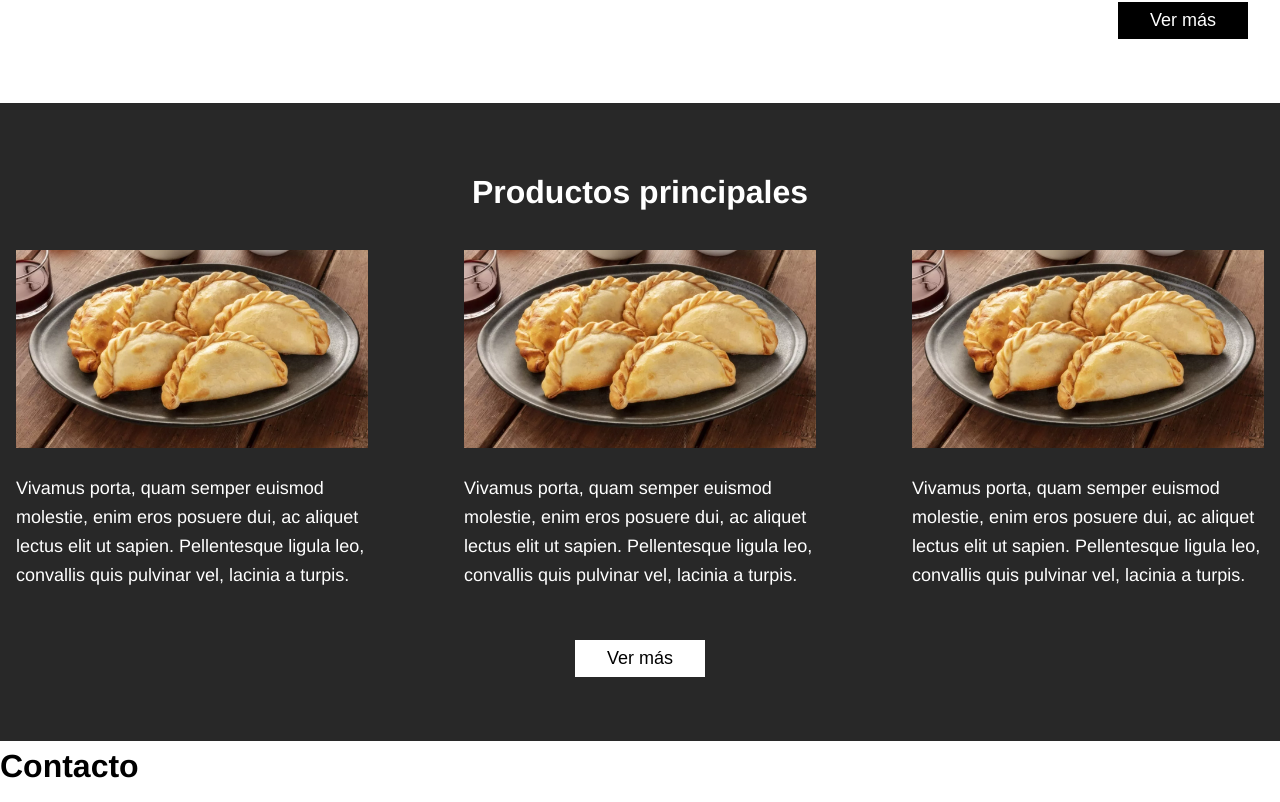
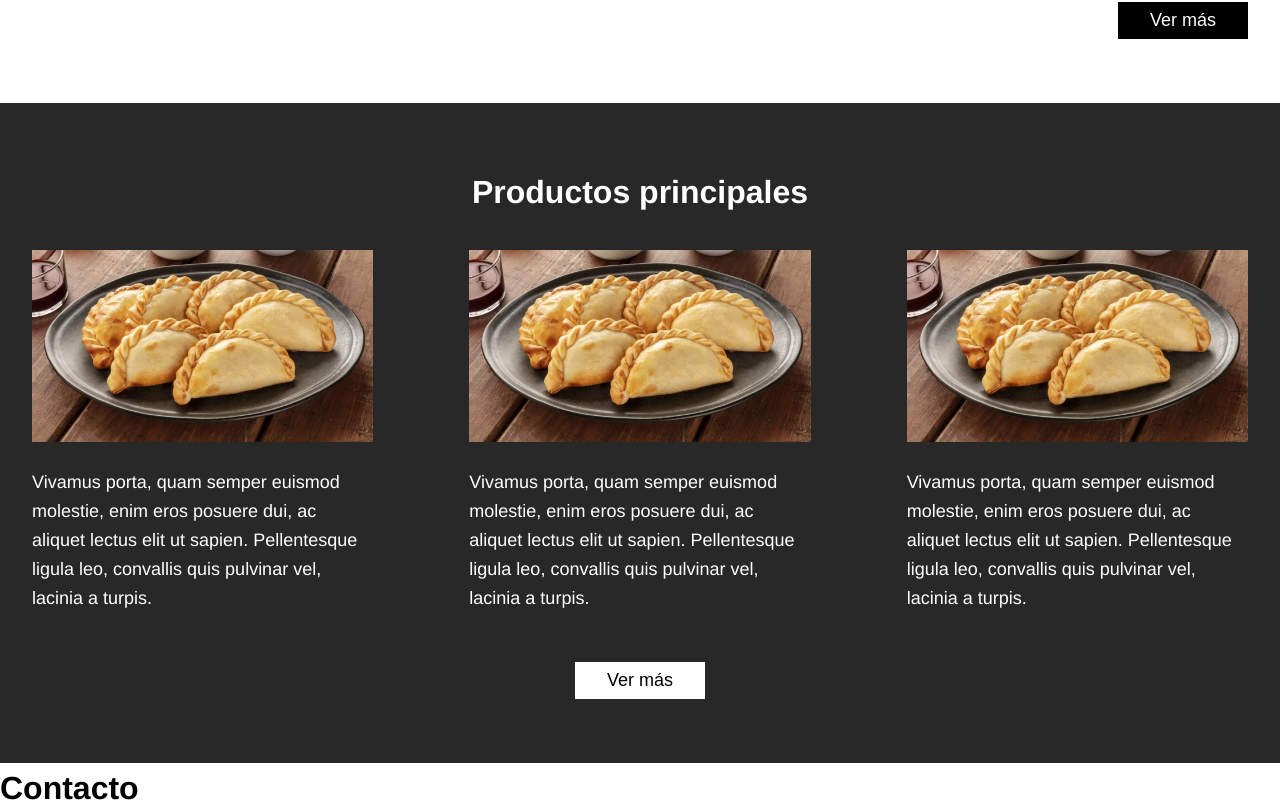
Before and after one commit to sebasmoles/bendita-empanada-es, a Vue app: page / in a window 1280 px wide. Shown: the part 1240-2042 px from the top of the page. Built offline with nearby package versions, Linux system fonts and the light colour scheme.

Commit message:
estilo(principales): cambiar propiedad

```diff
--- a/src/components/home-ui/Principales.vue
+++ b/src/components/home-ui/Principales.vue
@@ -57,7 +57,7 @@
 <style scoped>
 	.principales {
 		text-align: center;
-		padding: 4rem 1rem;
+		padding: 4rem 2rem;
 		background-color: #282828;
 		color: white;
 	}
```
